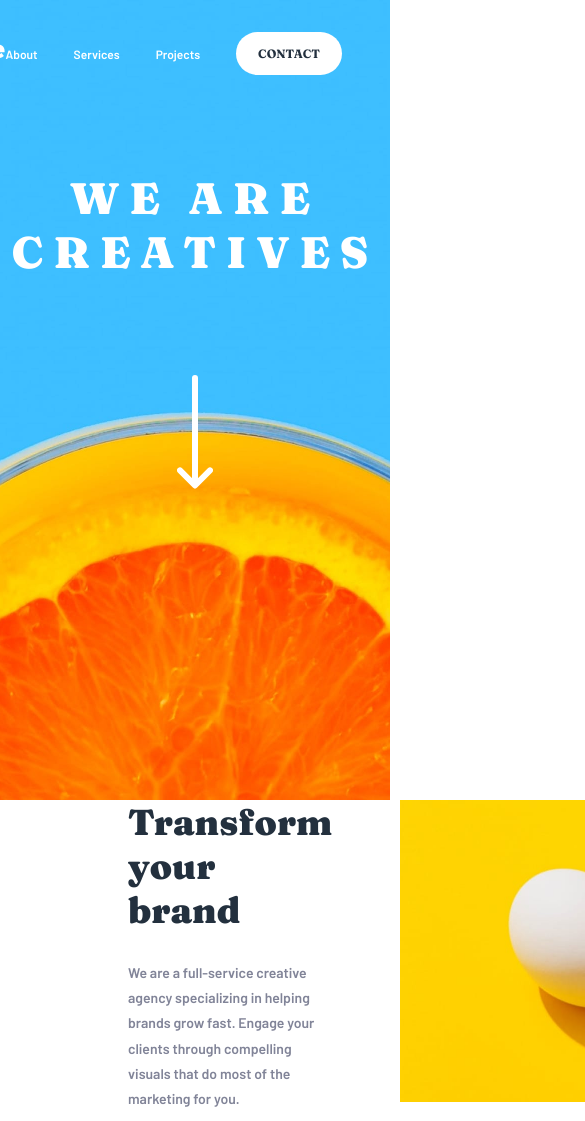
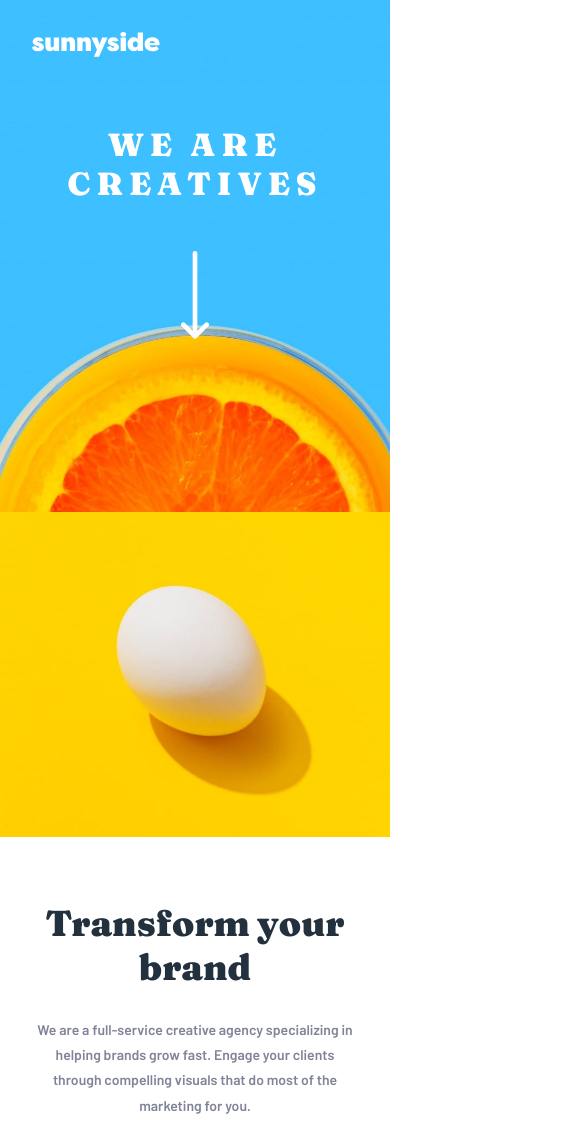
Before and after one commit to Mohamed-Devp/agency-landing-page, a plain HTML site: page index.html in a window 390 px wide. Shown: the top 1121 px of the page, 585 px wide, since content can reach past the window. Drawn offline with Linux system fonts and the light colour scheme.

Commit message:
Add media queries for tablet/mobile devices

```diff
--- a/styles.css
+++ b/styles.css
@@ -132,12 +132,12 @@ a {
     display: flex;
     flex-direction: column;
     align-items: center;
-    padding-top: 4rem;
+    padding: 4rem 3rem 0 3rem;
 }
 
 #hero-heading {
     font-family: var(--font-family-seconday);
-    font-size: clamp(2.75rem, 4.5vw, 5.75rem);
+    font-size: clamp(2rem, 4.5vw, 5.75rem);
     font-weight: var(--font-weight-fraunces-black);
     text-transform: uppercase;
     letter-spacing: 0.625rem;
@@ -146,6 +146,8 @@ a {
 }
 
 .hero img {
+    width: clamp(1.75rem, 2.5vw, 3rem);
+    height: auto;
     margin-top: 6rem;
 }
 
@@ -203,6 +205,8 @@ a {
 .feature-image {
     width: 100%;
     height: auto;
+    min-height: 25rem;
+    object-fit: cover;
 }
 
 /* First feature card (left) */
@@ -255,6 +259,7 @@ a {
     flex-direction: column;
     justify-content: flex-end;
     align-items: center;
+    min-height: 25rem;
     gap: clamp(1.125rem, 1.625vw, 2.125rem);
     padding-bottom: clamp(2.75rem, 4.5vw, 5.75rem);
     text-align: center;
@@ -321,6 +326,7 @@ a {
     font-weight: var(--font-weight-fraunces-bold);
     text-transform: uppercase;
     letter-spacing: 0.25rem;
+    text-align: center;
     color: var(--grey-400);
 }
 
@@ -431,3 +437,124 @@ a {
         transition: none;
     }
 }
+
+@media (min-width: 108rem) {
+    .hero-wrapper {
+        height: 56rem;
+    }
+
+    .hero {
+        padding-top: 5rem;
+    }
+
+    .hero img {
+        margin-top: 7rem;
+    }
+}
+
+@media (max-width: 78rem) {
+    .hero-wrapper {
+        height: 42rem;
+    }
+
+    .hero {
+        padding-top: 3rem;
+    }
+
+    .hero img {
+        margin-top: 5rem;
+    }
+}
+
+@media (max-width: 60rem) {
+    .feature-card {
+        align-items: center;
+        padding: 0 2rem;
+        text-align: center;
+    }
+
+    .service {
+        aspect-ratio: unset;
+    }
+}
+
+@media (max-width: 42rem) {
+    .site-header nav, .contact-btn {
+        display: none;
+    }
+
+    .hero-wrapper {
+        height: 36rem;
+    }
+
+    .hero {
+        padding-top: 2rem;
+    }
+
+    .hero img {
+        margin-top: 3rem;
+    }
+
+    .features {
+        grid-template-columns: 1fr;
+    }
+
+    .feature-card {
+        padding: 4rem 6rem;
+    }
+
+    .feature-image:first-of-type {
+        order: 1;
+    }
+
+    .feature-card:first-of-type {
+        order: 2;
+    }
+
+    .services {
+        grid-template-columns: 1fr;
+    }
+
+    .client-testimonials {
+        padding: 4rem 2rem;
+    }
+}
+
+@media (max-width: 26rem) {
+    .site-header {
+        padding: 2rem;
+    }
+
+    .hero-wrapper {
+        height: 32rem;
+        background-image: url("./images/mobile/image-header.jpg");
+    }
+
+    .hero {
+        padding: 2rem 2rem 0 2rem;
+    }
+
+    #hero-heading {
+        letter-spacing: 0.375rem;
+    }
+
+    .feature-card {
+        padding: 4rem 2rem;
+    }
+
+    .feature-image {
+        min-height: auto;
+    }
+
+    .testimonial {
+        width: auto;
+    }
+
+    .gallery {
+        grid-template-columns: repeat(2, 1fr);
+    }
+
+    .gallery img {
+        aspect-ratio: 1 / 1;
+    }
+}
```
